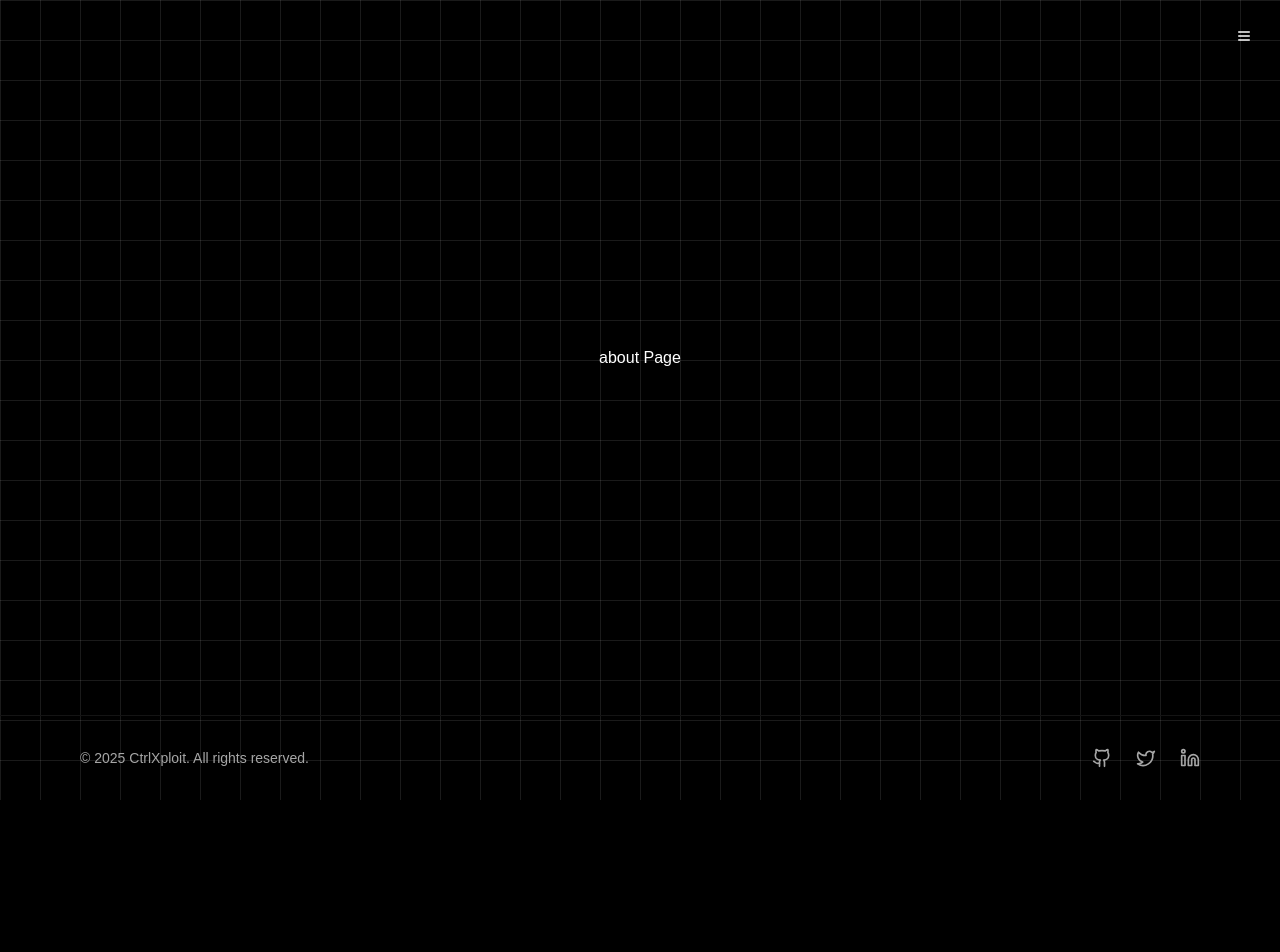
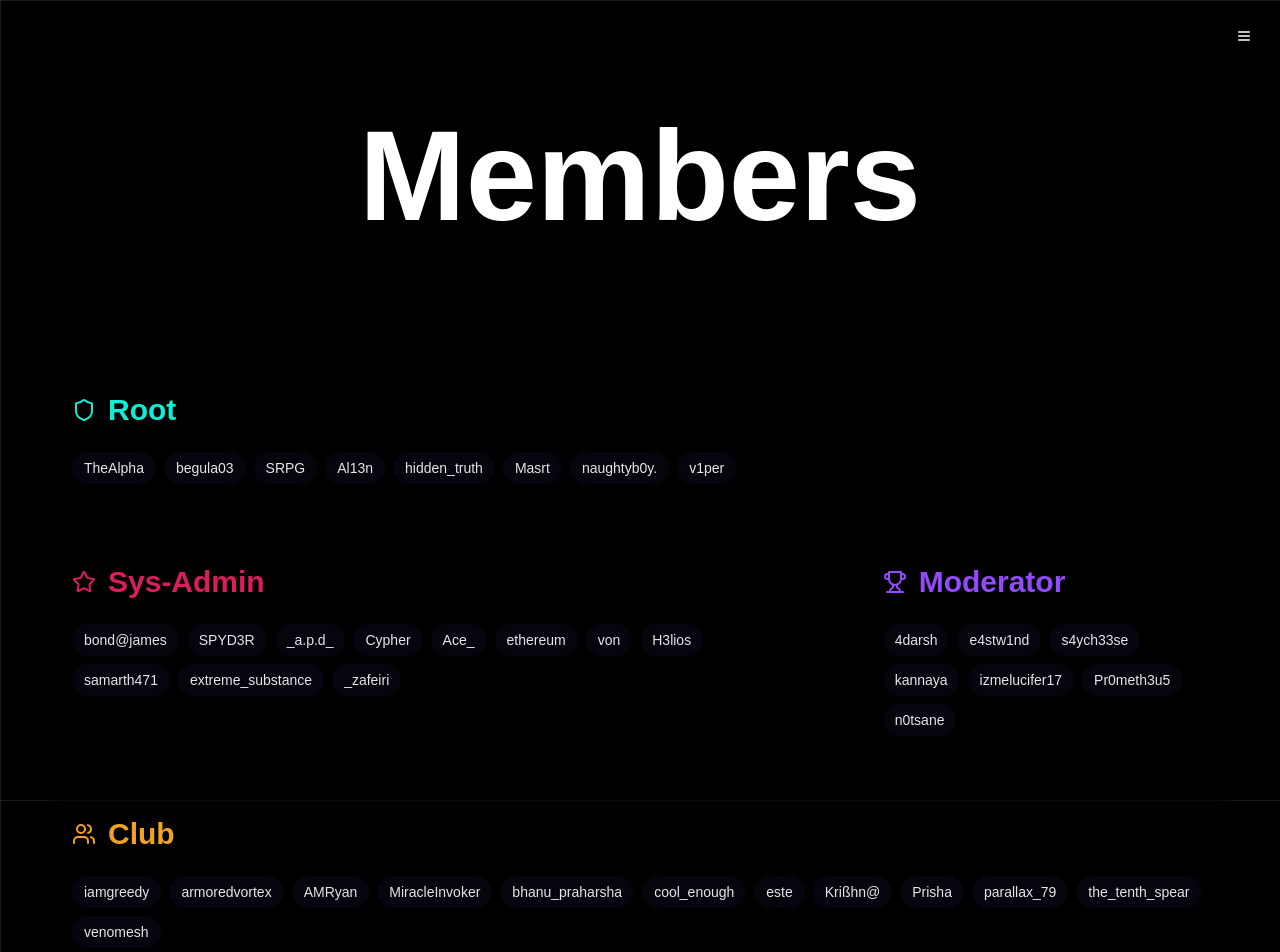
Before and after one commit to CtrlXploit/website, a Next.js app: page /about in a window 1280 px wide. Shown: the top 952 px of the page. Before the commit the page ends 800 px from the top, so only its background shows below. Built offline with nearby package versions, Linux system fonts and the light colour scheme; a web font is replaced by a local one.

Commit message:
add members in about page

```diff
--- a/src/app/about/page.tsx
+++ b/src/app/about/page.tsx
@@ -1 +1,149 @@
-export default function Page() { return (<div>about Page</div>); }
+import { Users, Star, Trophy, Shield } from "lucide-react";
+import React from "react";
+
+import GlitchText from "@/components/GlitchText";
+
+export default function Members() {
+  const levels = {
+    root: [
+      "TheAlpha",
+      "begula03",
+      "SRPG",
+      "Al13n",
+      "hidden_truth",
+      "Masrt",
+      "naughtyb0y.",
+      "v1per",
+    ],
+    moderator: [
+      "4darsh",
+      "e4stw1nd",
+      "s4ych33se",
+      "kannaya",
+      "izmelucifer17",
+      "Pr0meth3u5",
+      "n0tsane",
+    ],
+    "sys-admin": [
+      "bond@james",
+      "SPYD3R",
+      "_a.p.d_",
+      "Cypher",
+      "Ace_",
+      "ethereum",
+      "von",
+      "H3lios",
+      "samarth471",
+      "extreme_substance",
+      "_zafeiri",
+    ],
+    club: [
+      "iamgreedy",
+      "armoredvortex",
+      "AMRyan",
+      "MiracleInvoker",
+      "bhanu_praharsha",
+      "cool_enough",
+      "este",
+      "Krißhn@",
+      "Prisha",
+      "parallax_79",
+      "the_tenth_spear",
+      "venomesh",
+    ],
+  };
+
+  const levelDetails: Record<
+    string,
+    {
+      name: string;
+      icon: JSX.Element;
+      color: string;
+      borderColor: string;
+      gridSpan: string;
+    }
+  > = {
+    root: {
+      name: "Root",
+      icon: <Shield className="w-6 h-6 text-[#0defd5]" />,
+      color: "text-[#0defd5]",
+      borderColor: "border-[#0defd5]",
+      gridSpan: "lg:col-span-3",
+    },
+    "sys-admin": {
+      name: "Sys-Admin",
+      icon: <Star className="w-6 h-6 text-[#db1d5e]" />,
+      color: "text-[#db1d5e]",
+      borderColor: "border-[#db1d5e]",
+      gridSpan: "lg:col-span-2",
+    },
+    moderator: {
+      name: "Moderator",
+      icon: <Trophy className="w-6 h-6 text-[#924afa]" />,
+      color: "text-[#924afa]",
+      borderColor: "border-[#924afa]",
+      gridSpan: "lg:col-span-1",
+    },
+    club: {
+      name: "Club",
+      icon: <Users className="w-6 h-6 text-[#f1a123]" />,
+      color: "text-[#f1a123]",
+      borderColor: "border-[#f1a123]",
+      gridSpan: "lg:col-span-3",
+    },
+  };
+
+  // Define the order for the dynamic grid layout
+  const levelOrder = ["root", "sys-admin", "moderator", "club"];
+
+  return (
+    <div className="w-full max-w-7xl mx-auto px-4 sm:px-6 lg:px-8 py-16 text-center flex flex-col items-center">
+      {/* Header */}
+      <div className="flex flex-col justify-center items-center w-full relative mb-16">
+        <div className="relative z-10">
+          <GlitchText
+            speed={1}
+            enableShadows={true}
+            enableOnHover={true}
+            className="whitespace-nowrap mb-8"
+          >
+            Members
+          </GlitchText>
+        </div>
+      </div>
+
+      {/* Members Grid with a dynamic masonry-style layout */}
+      <div className="w-full grid grid-cols-1 md:grid-cols-3 gap-8">
+        {levelOrder.map((levelKey) => {
+          const levelInfo = levelDetails[levelKey];
+          const members = levels[levelKey as keyof typeof levels];
+          return (
+            <div
+              key={levelKey}
+              className={`glass rounded-xl p-6 flex flex-col border border-transparent/10 hover:border-opacity-30 ${levelInfo.borderColor} transition-all duration-300 ease-in-out hover:scale-[1.02] hover:shadow-2xl ${levelInfo.gridSpan}`}
+            >
+              <div className="flex items-center gap-3 mb-6">
+                {levelInfo.icon}
+                <h2
+                  className={`text-2xl md:text-3xl font-bold ${levelInfo.color}`}
+                >
+                  {levelInfo.name}
+                </h2>
+              </div>
+              <div className="flex flex-wrap gap-2">
+                {members.map((username) => (
+                  <span
+                    key={username}
+                    className="bg-primary/5 text-foreground/90 px-3 py-1.5 rounded-full text-sm font-medium glass-subtle"
+                  >
+                    {username}
+                  </span>
+                ))}
+              </div>
+            </div>
+          );
+        })}
+      </div>
+    </div>
+  );
+}
```
